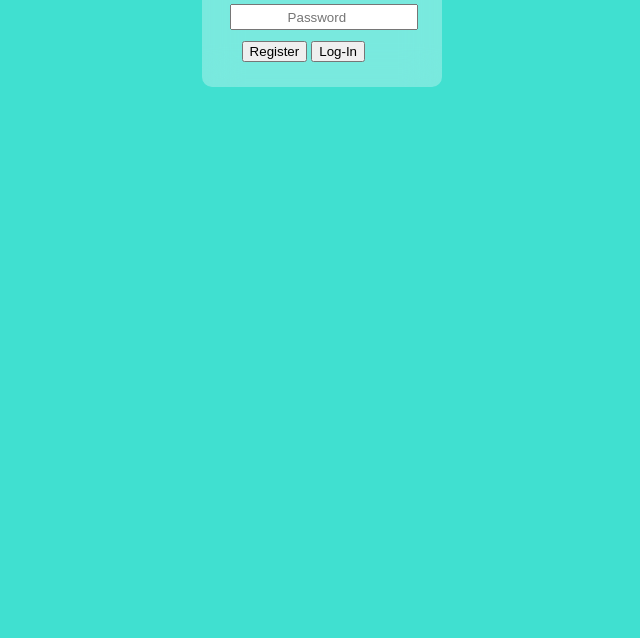
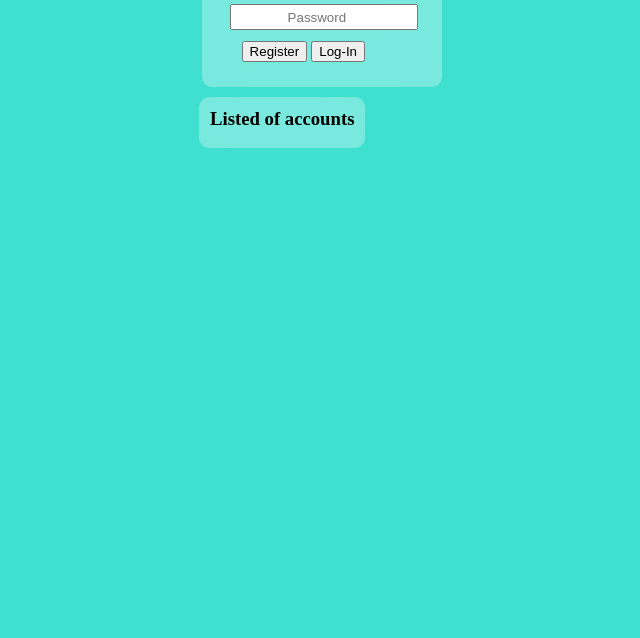
Before and after one commit to darkmasule/UIproject, a plain HTML site: page index.html in a window 1280 px wide. Shown: the part 162-800 px from the top of the page, without its empty margins (312-952 px from the left). Drawn offline with Linux system fonts and the light colour scheme.

Commit message:
Add files via upload

```diff
--- a/index.html
+++ b/index.html
@@ -18,5 +18,11 @@
         <button id="login">Log-In</button>
     </div>
     </div>
+
+    <div class="listed">
+        <h3>Listed of accounts</h3>
+        <p id="listed"></p>
+    </div>
+
 </body>
 </html>
--- a/script.js
+++ b/script.js
@@ -2,6 +2,7 @@ const inputName = document.getElementById('username')
 const inputPassword = document.getElementById('password')
 const register = document.getElementById('register')
 const login = document.getElementById('login')
+const listed = document.getElementById('listed')
 
 let accountList = JSON.parse(localStorage.getItem('accountList'));
 
@@ -13,6 +14,10 @@ register.addEventListener('click', () => {
 
     if (accountList.find(account => account.username === inputName.value)) {
         alert('This username has been taken');
+    } else if (inputName.value === '') {
+        alert('Empty username');
+    } else if (inputPassword.value === '' ) {
+        alert('Empty password')
     } else {
         const account = {
         username: inputName.value,
@@ -38,3 +43,9 @@ login.addEventListener('click', () => {
         alert('Wrong username or password');
     }
 })
+
+let usernamelist = accountList[0];
+console.log(usernamelist);
+accountList.forEach(account => {
+listed.innerText += account.username + '\n';
+});
--- a/style.css
+++ b/style.css
@@ -55,3 +55,31 @@ h1 {
     margin: 5px;
     left: 15px;
 }
+
+.listed {
+    display: grid;
+    position: relative;
+    gap: 5px;
+    width: fit-content;
+    top: 60px;
+    left: 503px;
+    padding: 10px;
+    border-radius: 10px;
+}
+
+.listed::before {
+    content: '';
+    position: absolute;
+    inset: 0;
+    backdrop-filter: blur(18px);
+    -webkit-backdrop-filter: blur(18px);
+    background: rgba(255, 255, 255, 0.30);
+    z-index: 0;
+    border-radius: 10px;
+}
+
+.listed>* {
+    position: relative;
+    z-index: 5;
+    margin: 1px;
+}
```
